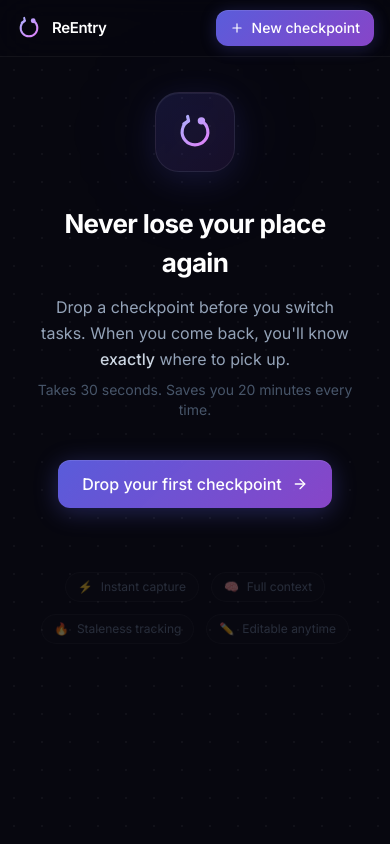
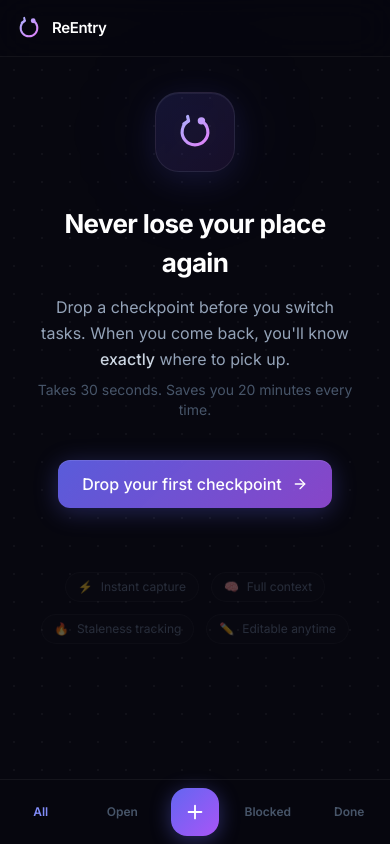
Before and after one commit to Mathischa/reentry, a React (Vite) app: page / in a window 390 px wide. Built offline with nearby package versions, Linux system fonts and the light colour scheme.

Commit message:
Add PWA support + responsive design (mobile bottom nav, touch-friendly cards)

```diff
--- a/src/App.tsx
+++ b/src/App.tsx
@@ -7,6 +7,7 @@ import { CheckpointForm } from './components/CheckpointForm';
 import { ReentryBriefing } from './components/ReentryBriefing';
 import { EditModal } from './components/EditModal';
 import { FilterTabs } from './components/FilterTabs';
+import { BottomNav } from './components/BottomNav';
 import { useCheckpoints } from './hooks/useCheckpoints';
 import { sortCheckpoints } from './utils/staleness';
 import { Checkpoint, SortMode, ViewMode, FilterTab } from './types';
@@ -105,13 +106,15 @@ export default function App() {
     <div className="min-h-screen">
       <Header onNewCheckpoint={() => setShowForm(true)} checkpointCount={checkpoints.filter(c => c.status !== 'done').length} />
 
-      <main className="max-w-5xl mx-auto px-4 sm:px-6 py-6 sm:py-8">
+      <main className="max-w-5xl mx-auto px-4 sm:px-6 py-6 sm:py-8 pb-24 md:pb-8">
         {!hasAny ? (
           <EmptyState onNewCheckpoint={() => setShowForm(true)} />
         ) : (
           <>
-            {/* Filter tabs */}
-            <FilterTabs active={filterTab} onChange={tab => { setFilterTab(tab); setSearchQuery(''); }} counts={tabCounts} />
+            {/* Filter tabs — desktop/tablet only (mobile uses BottomNav) */}
+            <div className="hidden md:block">
+              <FilterTabs active={filterTab} onChange={tab => { setFilterTab(tab); setSearchQuery(''); }} counts={tabCounts} />
+            </div>
 
             {/* Toolbar */}
             <div className="flex items-center gap-3 mb-5 flex-wrap">
@@ -195,6 +198,13 @@ export default function App() {
           onClose={() => setEditingId(null)}
         />
       )}
+
+      <BottomNav
+        active={filterTab}
+        onChange={tab => { setFilterTab(tab); setSearchQuery(''); }}
+        counts={tabCounts}
+        onNewCheckpoint={() => setShowForm(true)}
+      />
     </div>
   );
 }
--- /dev/null
+++ b/src/components/BottomNav.tsx
@@ -0,0 +1,79 @@
+import { Plus } from 'lucide-react';
+import { FilterTab } from '../types';
+
+interface BottomNavProps {
+  active: FilterTab;
+  onChange: (tab: FilterTab) => void;
+  counts: Record<FilterTab, number>;
+  onNewCheckpoint: () => void;
+}
+
+const TABS: { key: FilterTab; label: string }[] = [
+  { key: 'all', label: 'All' },
+  { key: 'open', label: 'Open' },
+  { key: 'blocked', label: 'Blocked' },
+  { key: 'done', label: 'Done' },
+];
+
+export function BottomNav({ active, onChange, counts, onNewCheckpoint }: BottomNavProps) {
+  return (
+    <nav
+      className="fixed bottom-0 inset-x-0 z-40 md:hidden border-t border-white/[0.06] flex items-stretch"
+      style={{
+        background: 'rgba(7,7,15,0.95)',
+        backdropFilter: 'blur(24px)',
+        paddingBottom: 'env(safe-area-inset-bottom)',
+      }}
+    >
+      {/* Left 2 tabs */}
+      {TABS.slice(0, 2).map(tab => (
+        <TabButton key={tab.key} tab={tab} active={active} count={counts[tab.key]} onChange={onChange} />
+      ))}
+
+      {/* Central FAB */}
+      <div className="flex flex-col items-center justify-center px-2 py-2">
+        <button
+          onClick={onNewCheckpoint}
+          className="w-12 h-12 rounded-2xl flex items-center justify-center transition-all active:scale-90 shadow-lg"
+          style={{
+            background: 'linear-gradient(135deg, #6366f1, #a855f7)',
+            boxShadow: '0 4px 20px rgba(99,102,241,0.4)',
+          }}
+        >
+          <Plus size={22} className="text-white" />
+        </button>
+      </div>
+
+      {/* Right 2 tabs */}
+      {TABS.slice(2).map(tab => (
+        <TabButton key={tab.key} tab={tab} active={active} count={counts[tab.key]} onChange={onChange} />
+      ))}
+    </nav>
+  );
+}
+
+function TabButton({
+  tab, active, count, onChange,
+}: {
+  tab: { key: FilterTab; label: string };
+  active: FilterTab;
+  count: number;
+  onChange: (t: FilterTab) => void;
+}) {
+  const isActive = active === tab.key;
+  return (
+    <button
+      onClick={() => onChange(tab.key)}
+      className="flex-1 flex flex-col items-center justify-center gap-0.5 py-2 transition-all active:scale-95"
+    >
+      <span className={`text-xs font-semibold transition-colors ${isActive ? 'text-indigo-400' : 'text-slate-600'}`}>
+        {tab.label}
+      </span>
+      {count > 0 && (
+        <span className={`text-[10px] tabular-nums transition-colors ${isActive ? 'text-indigo-400' : 'text-slate-700'}`}>
+          {count}
+        </span>
+      )}
+    </button>
+  );
+}
--- a/src/components/CheckpointCard.tsx
+++ b/src/components/CheckpointCard.tsx
@@ -1,6 +1,6 @@
 import { useState } from 'react';
 import { Trash2, Pencil, Clock, Hash, ArrowRight, Pin, PinOff, CheckCircle2, RotateCcw, AlertTriangle, Flame, ArrowUp } from 'lucide-react';
-import { Checkpoint, CheckpointStatus } from '../types';
+import { Checkpoint } from '../types';
 import { getStaleness, getDueInfo, formatTotalTime } from '../utils/staleness';
 
 interface CheckpointCardProps {
@@ -68,7 +68,7 @@ export function CheckpointCard({ checkpoint, onReturn, onEdit, onDelete, onToggl
           {dueInfo && <span style={{ color: dueInfo.color }}>{dueInfo.label}</span>}
           <span className="flex items-center gap-1"><Clock size={10} />{staleness.timeAway}</span>
         </div>
-        <div className="flex items-center gap-1 opacity-0 group-hover:opacity-100 transition-opacity">
+        <div className="flex items-center gap-1 opacity-100 md:opacity-0 md:group-hover:opacity-100 transition-opacity">
           <button onClick={e => { e.stopPropagation(); onTogglePin(checkpoint.id); }} className="p-1.5 rounded-lg hover:bg-white/[0.07] text-slate-600 hover:text-slate-300 transition-all">
             {checkpoint.isPinned ? <PinOff size={12} /> : <Pin size={12} />}
           </button>
@@ -144,7 +144,7 @@ export function CheckpointCard({ checkpoint, onReturn, onEdit, onDelete, onToggl
       </div>
 
       {/* Action buttons (hover) */}
-      <div className="absolute top-3.5 right-3.5 flex items-center gap-1 opacity-0 group-hover:opacity-100 transition-opacity duration-150">
+      <div className="absolute top-3.5 right-3.5 flex items-center gap-1 opacity-100 md:opacity-0 md:group-hover:opacity-100 transition-opacity duration-150">
         <button onClick={e => { e.stopPropagation(); onTogglePin(checkpoint.id); }} className={`p-1.5 rounded-lg transition-all ${checkpoint.isPinned ? 'text-indigo-400 hover:bg-white/[0.08]' : 'text-slate-600 hover:text-slate-300 hover:bg-white/[0.08]'}`} title={checkpoint.isPinned ? 'Unpin' : 'Pin'}>
           {checkpoint.isPinned ? <PinOff size={12} /> : <Pin size={12} />}
         </button>
@@ -198,7 +198,7 @@ export function CheckpointCard({ checkpoint, onReturn, onEdit, onDelete, onToggl
           <div className="flex items-center gap-2 flex-shrink-0">
             <button
               onClick={e => { e.stopPropagation(); onMarkDone(checkpoint.id); }}
-              className="flex items-center gap-1 text-xs text-slate-600 hover:text-emerald-400 transition-colors opacity-0 group-hover:opacity-100"
+              className="flex items-center gap-1 text-xs text-slate-600 hover:text-emerald-400 transition-colors opacity-100 md:opacity-0 md:group-hover:opacity-100"
               title="Mark as done"
             >
               <CheckCircle2 size={12} />Done
--- a/src/components/Header.tsx
+++ b/src/components/Header.tsx
@@ -10,22 +10,20 @@ export function Header({ onNewCheckpoint, checkpointCount }: HeaderProps) {
   return (
     <header className="sticky top-0 z-40 border-b border-white/[0.05]" style={{ background: 'rgba(7,7,15,0.85)', backdropFilter: 'blur(20px)' }}>
       <div className="max-w-5xl mx-auto px-4 sm:px-6 h-14 flex items-center justify-between">
-        {/* Wordmark */}
         <div className="flex items-center gap-2.5">
           <Logo size={26} />
           <div className="flex items-baseline gap-2">
             <span className="font-semibold text-white tracking-tight text-[15px]">ReEntry</span>
             {checkpointCount > 0 && (
-              <span className="text-[11px] text-slate-600 tabular-nums">
-                {checkpointCount}
-              </span>
+              <span className="text-[11px] text-slate-600 tabular-nums">{checkpointCount}</span>
             )}
           </div>
         </div>
 
+        {/* Hidden on mobile — bottom nav has the FAB */}
         <button
           onClick={onNewCheckpoint}
-          className="group flex items-center gap-2 px-3.5 py-2 rounded-xl text-sm font-medium transition-all duration-200 active:scale-95"
+          className="hidden md:flex group items-center gap-2 px-3.5 py-2 rounded-xl text-sm font-medium transition-all duration-200 active:scale-95"
           style={{
             background: 'linear-gradient(135deg, rgba(99,102,241,0.9), rgba(168,85,247,0.8))',
             boxShadow: '0 2px 16px rgba(99,102,241,0.25), inset 0 1px 0 rgba(255,255,255,0.1)',
--- a/src/index.css
+++ b/src/index.css
@@ -45,6 +45,14 @@ body::before {
 /* Textarea */
 textarea { resize: none; }
 
+/* Tap highlight removal on mobile */
+* { -webkit-tap-highlight-color: transparent; }
+
+/* Safe area insets for notched phones */
+body {
+  padding-bottom: env(safe-area-inset-bottom);
+}
+
 /* Accent left bar for cards */
 .accent-bar {
   position: absolute;
--- a/vite.config.ts
+++ b/vite.config.ts
@@ -1,6 +1,40 @@
 import { defineConfig } from 'vite'
 import react from '@vitejs/plugin-react'
+import { VitePWA } from 'vite-plugin-pwa'
 
 export default defineConfig({
-  plugins: [react()],
+  plugins: [
+    react(),
+    VitePWA({
+      registerType: 'autoUpdate',
+      workbox: {
+        globPatterns: ['**/*.{js,css,html,svg,woff2}'],
+        runtimeCaching: [
+          {
+            urlPattern: /^https:\/\/fonts\.(googleapis|gstatic)\.com\/.*/i,
+            handler: 'CacheFirst',
+            options: {
+              cacheName: 'google-fonts',
+              expiration: { maxEntries: 10, maxAgeSeconds: 60 * 60 * 24 * 365 },
+              cacheableResponse: { statuses: [0, 200] },
+            },
+          },
+        ],
+      },
+      manifest: {
+        name: 'ReEntry',
+        short_name: 'ReEntry',
+        description: 'Pick up exactly where you left off',
+        theme_color: '#07070f',
+        background_color: '#07070f',
+        display: 'standalone',
+        orientation: 'any',
+        start_url: '/',
+        icons: [
+          { src: 'icon.svg', sizes: 'any', type: 'image/svg+xml' },
+          { src: 'icon.svg', sizes: 'any', type: 'image/svg+xml', purpose: 'maskable' },
+        ],
+      },
+    }),
+  ],
 })
```
Also changed, not shown: index.html (+6 -1 lines), public/icon.svg (added).
